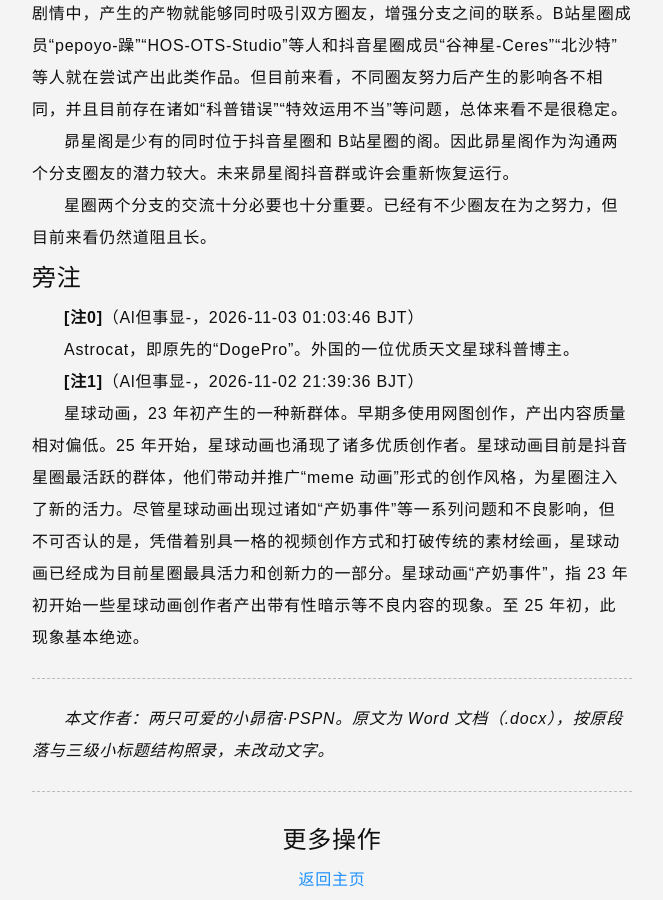
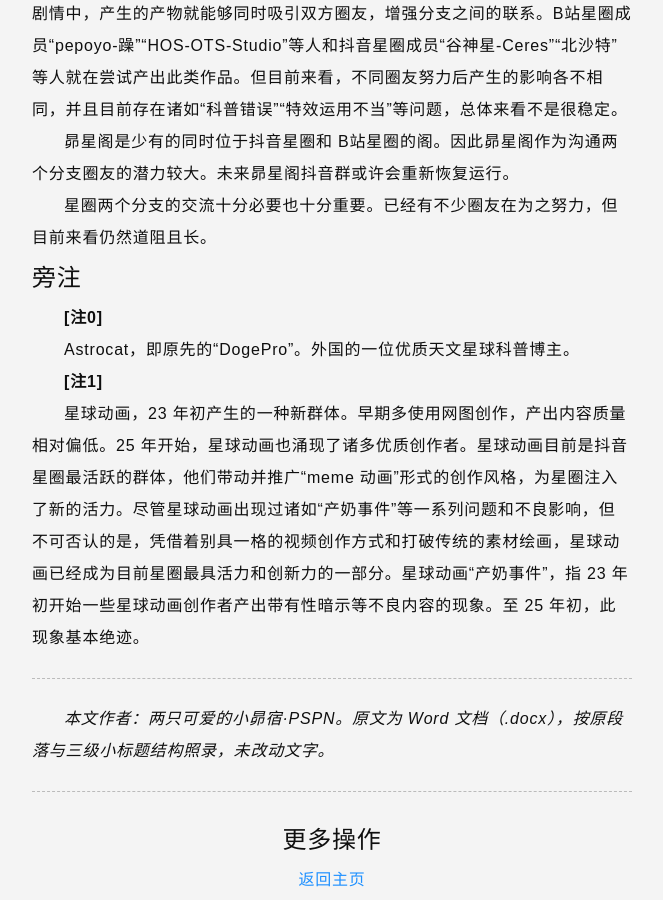
Before and after one commit to SRPNGO/post, a Jekyll site: the page built from docs/maoxinggeShift.md, in a window 1280 px wide and 900 px high, scrolled down 1839 px. Shown: the whole window, without its empty margins (308-971 px from the left). Built offline with Jekyll 4.4.1, drawn with Linux system fonts in a browser that asks for light colours; comment, search, counter and statistics services are not loaded.

Commit message:
旁注只保留序号，去掉署名与时间

```diff
--- a/docs/maoxinggeShift.md
+++ b/docs/maoxinggeShift.md
@@ -61,11 +61,11 @@ B站本身就是一个优质的视频平台，其对科普学术性作品的推
 
 ## 旁注
 
-**[注0]**（Al但事显-，2026-11-03 01:03:46 BJT）
+**[注0]**
 
 Astrocat，即原先的“DogePro”。外国的一位优质天文星球科普博主。
 
-**[注1]**（Al但事显-，2026-11-02 21:39:36 BJT）
+**[注1]**
 
 星球动画，23 年初产生的一种新群体。早期多使用网图创作，产出内容质量相对偏低。25 年开始，星球动画也涌现了诸多优质创作者。星球动画目前是抖音星圈最活跃的群体，他们带动并推广“meme 动画”形式的创作风格，为星圈注入了新的活力。尽管星球动画出现过诸如“产奶事件”等一系列问题和不良影响，但不可否认的是，凭借着别具一格的视频创作方式和打破传统的素材绘画，星球动画已经成为目前星圈最具活力和创新力的一部分。星球动画“产奶事件”，指 23 年初开始一些星球动画创作者产出带有性暗示等不良内容的现象。至 25 年初，此现象基本绝迹。
 
```
